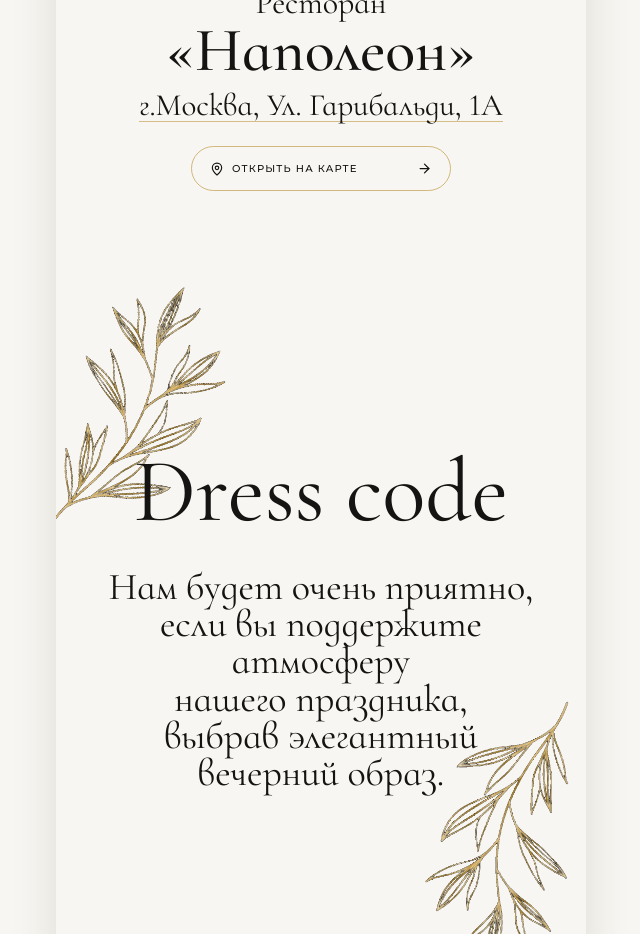
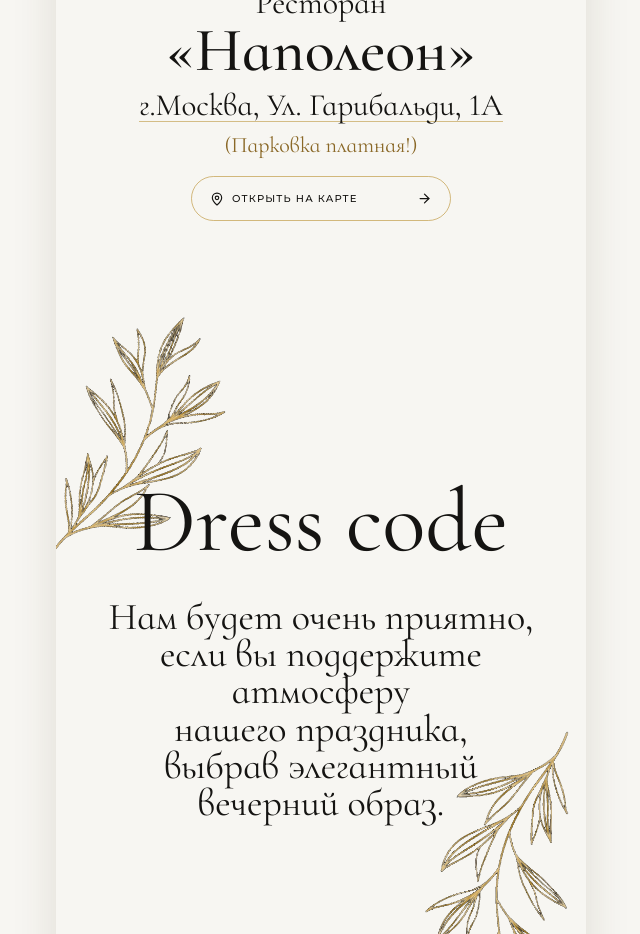
Before and after one commit to paxanraul/elgunsamina, a React (Vite) app: page / in a window 1280 px wide. Shown: the part 2960-3894 px from the top of the page, without its empty margins (319-959 px from the left). Built offline with nearby package versions, Linux system fonts and the light colour scheme.

Commit message:
Add paid parking notice

```diff
--- a/src/App.tsx
+++ b/src/App.tsx
@@ -476,8 +476,11 @@ function Schedule() {
           >
             г.Москва, Ул. Гарибальди, 1А
           </a>
+          <p className="mt-3 font-serif text-[clamp(17px,4.8vw,22px)] leading-none text-[#8a6827]">
+            (Парковка платная!)
+          </p>
           <motion.a
-            className="mx-auto mt-6 flex h-[45px] w-[min(260px,82%)] items-center justify-between rounded-full border border-gold/60 px-[18px] font-sans text-[10px] font-medium tracking-[0.12em] uppercase"
+            className="mx-auto mt-5 flex h-[45px] w-[min(260px,82%)] items-center justify-between rounded-full border border-gold/60 px-[18px] font-sans text-[10px] font-medium tracking-[0.12em] uppercase"
             href={mapUrl}
             target="_blank"
             rel="noreferrer"
```
